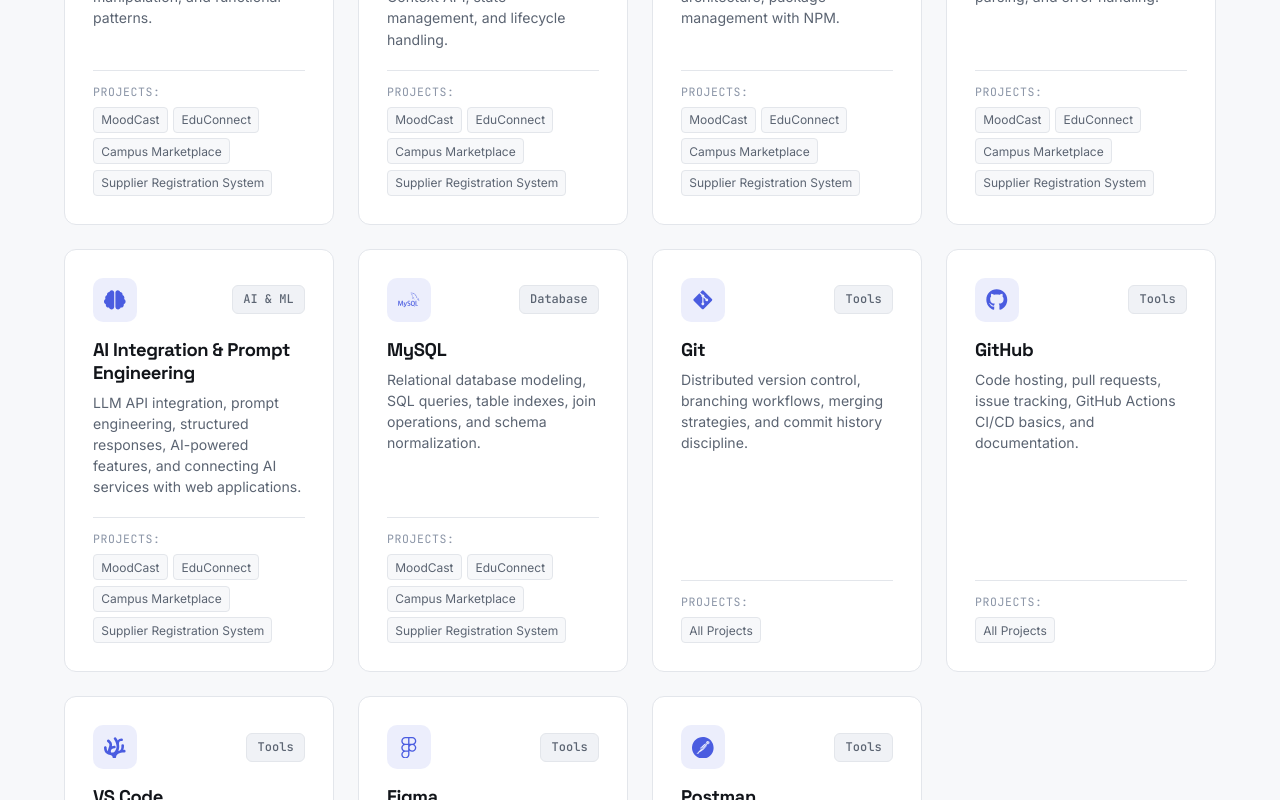
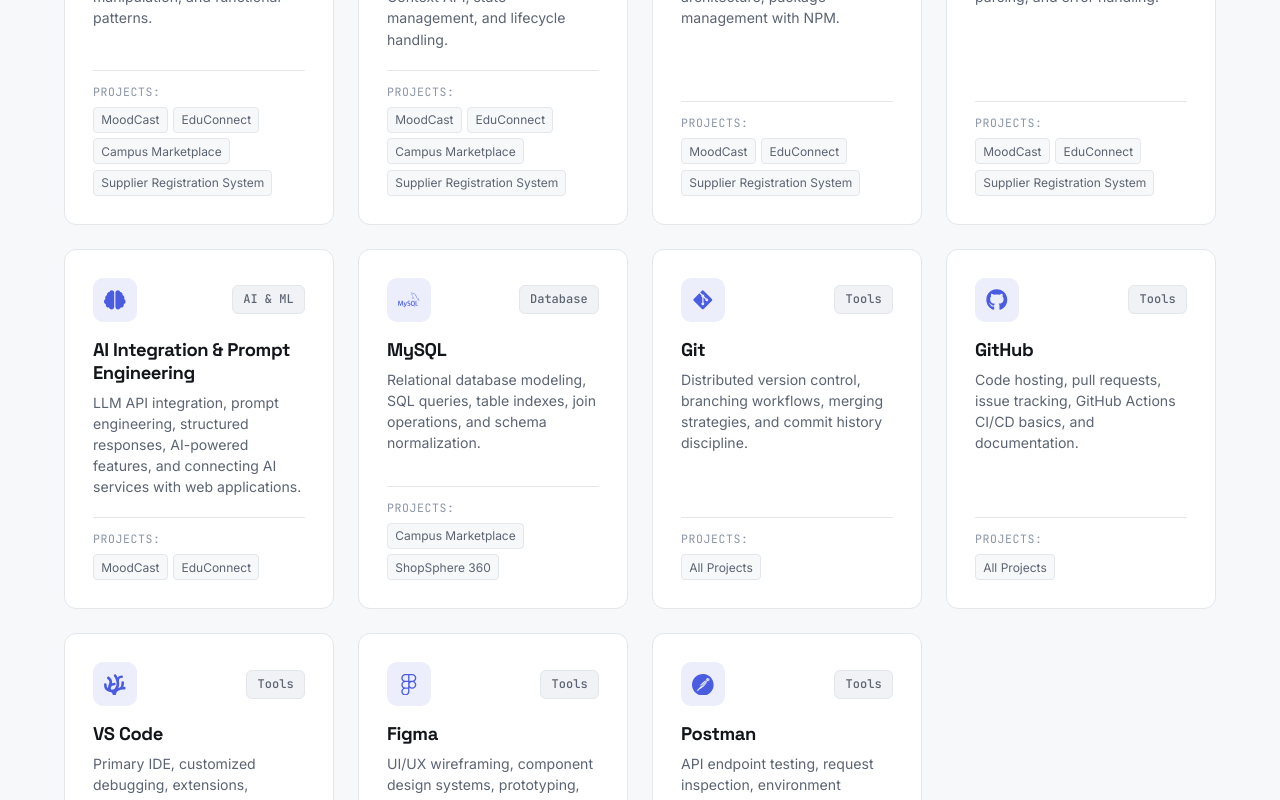
Before and after one commit to Adithya-Ekanayake/Adithya-Ekanayake, a React (Create React App) app: page /#about in a window 1280 px wide. Shown: the part 3560-4360 px from the top of the page. Built offline with nearby package versions, Linux system fonts and the light colour scheme; no server answers.

Commit message:
Correct skill project associations

```diff
--- a/src/data/skills.js
+++ b/src/data/skills.js
@@ -153,7 +153,7 @@
     category: 'Backend',
     icon: 'FaNodeJs',
     description: 'Event-driven asynchronous runtime, RESTful API architecture, package management with NPM.',
-    relatedProjects: ['MoodCast', 'EduConnect', 'Campus Marketplace', 'Supplier Registration System']
+    relatedProjects: ['MoodCast', 'EduConnect', 'Supplier Registration System']
   },
   {
     id: 'express',
@@ -161,7 +161,7 @@
     category: 'Backend',
     icon: 'SiExpress',
     description: 'REST API routing, middleware integration, JSON request parsing, and error handling.',
-    relatedProjects: ['MoodCast', 'EduConnect', 'Campus Marketplace', 'Supplier Registration System']
+    relatedProjects: ['MoodCast', 'EduConnect', 'Supplier Registration System']
   },
 
   // AI & ML
@@ -171,7 +171,7 @@
     category: 'AI & ML',
     icon: 'FaBrain',
     description: 'LLM API integration, prompt engineering, structured responses, AI-powered features, and connecting AI services with web applications.',
-    relatedProjects: ['MoodCast', 'EduConnect', 'Campus Marketplace', 'Supplier Registration System']
+    relatedProjects: ['MoodCast', 'EduConnect']
   },
 
   // Database
@@ -181,7 +181,7 @@
     category: 'Database',
     icon: 'SiMysql',
     description: 'Relational database modeling, SQL queries, table indexes, join operations, and schema normalization.',
-    relatedProjects: ['MoodCast', 'EduConnect', 'Campus Marketplace', 'Supplier Registration System']
+    relatedProjects: ['Campus Marketplace', 'ShopSphere 360']
   },
 
   // Tools
@@ -215,7 +215,7 @@
     category: 'Tools',
     icon: 'FaFigma',
     description: 'UI/UX wireframing, component design systems, prototyping, and visual layout planning.',
-    relatedProjects: ['MoodCast', 'EduConnect', 'Campus Marketplace', 'Supplier Registration System']
+    relatedProjects: ['MoodCast', 'EduConnect', 'Supplier Registration System']
   },
   {
     id: 'postman',
```
